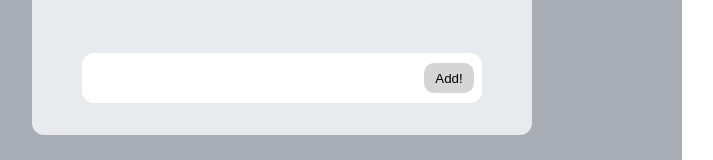
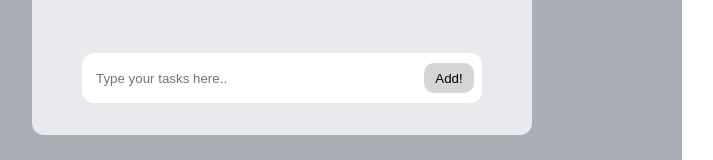
Before and after one commit to isakabusee/redux_project, a React (Create React App) app: page / in a window 1280 px wide. Shown: the part 478-638 px from the top of the page, without its empty margins (118-831 px from the left). Built offline with nearby package versions, Linux system fonts and the light colour scheme.

Commit message:
default added

```diff
--- a/src/components/Input.js
+++ b/src/components/Input.js
@@ -16,11 +16,15 @@ const Input =() => {
            id: Date.now()
         }))
     }
+    const handleSubmit = (e) => {
+        e.preventDefault()
+        setInput("")
+        // setting the default value
+    }
     return (
         <div className="input">
-            <input type="text" value={input} onChange={e=>setInput(e.target.value)}/>
+            <input type="text" value={input} onChange={e=>setInput(e.target.value)} placeholder="Type your tasks here.."/>
             <button onClick={addTodo}>Add!</button>
-
         </div>
     )
 }
```
